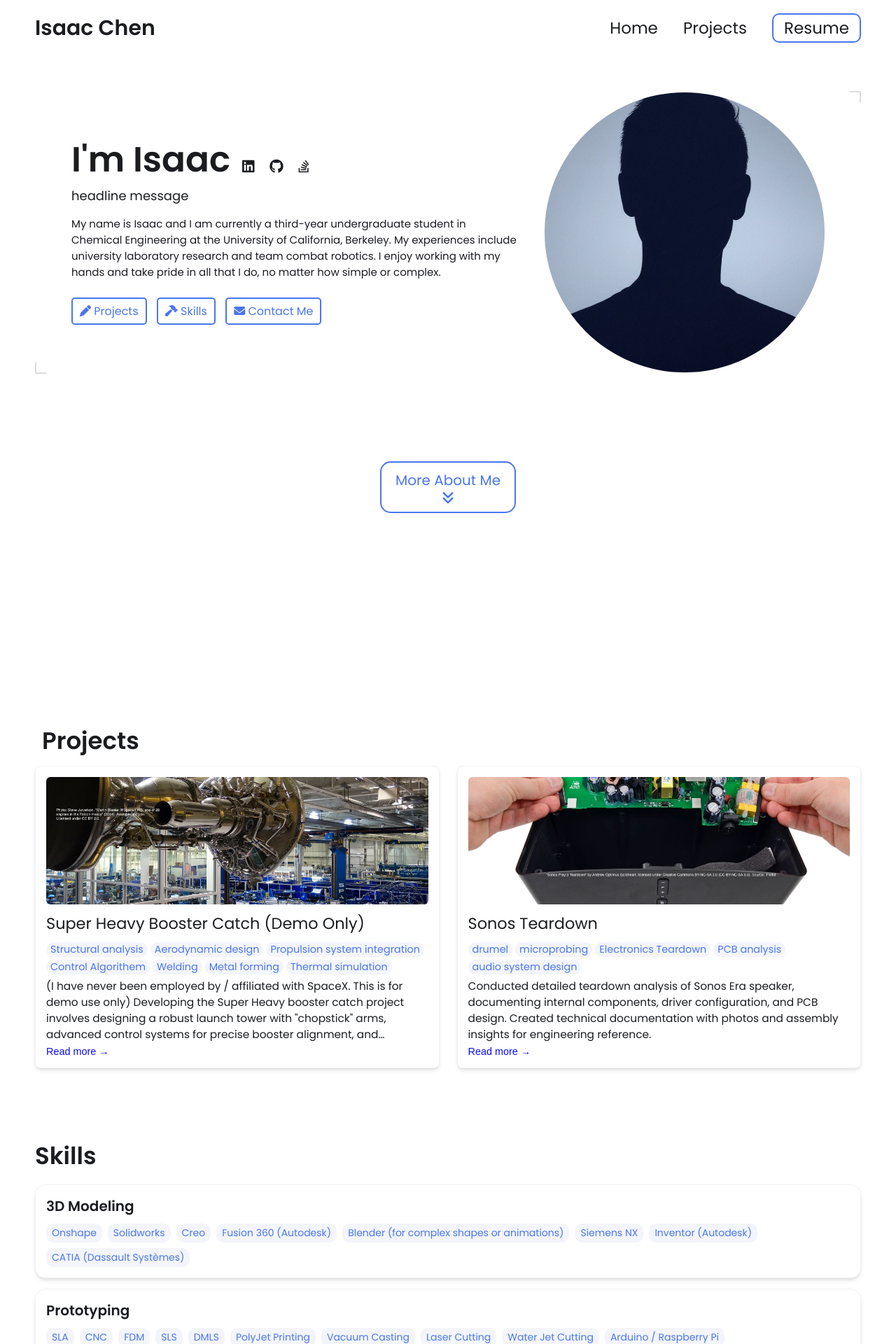
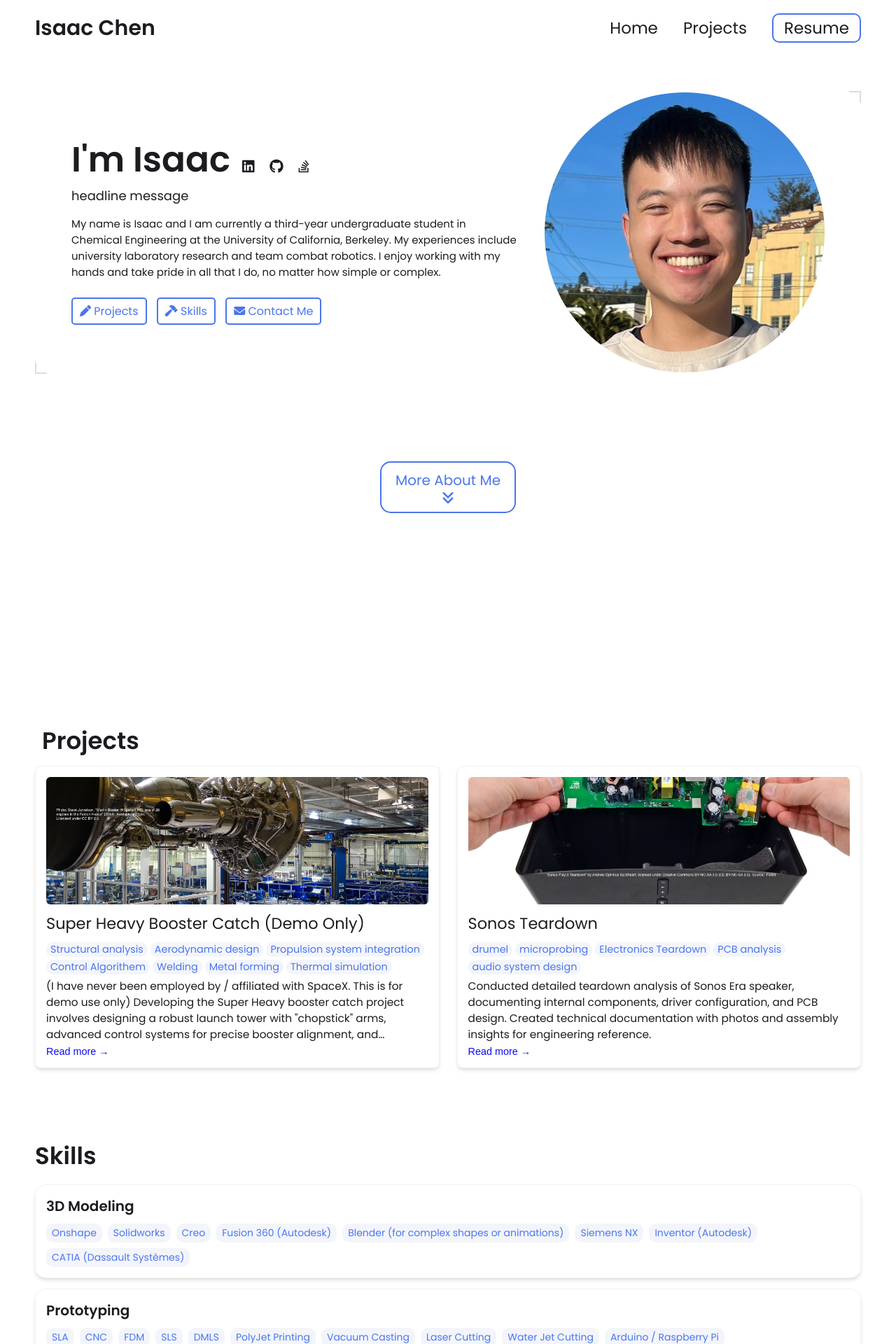
Before and after one commit to isaajnchen/isaajnchen.github.io, a Jekyll site: the page built from index.html, in a window 1280 px wide. Shown: the top 1920 px of the page at 70% size. Built offline with Jekyll 4.4.1, drawn with Linux system fonts in a browser that asks for light colours.

Commit message:
Update _config.yml

```diff
--- a/_config.yml
+++ b/_config.yml
@@ -21,12 +21,12 @@ description: >- # dont remove this line. this will ignore all new lines until th
 
 
 # Place your profile image in /assets/images/profile-image/folder and edit the file name
-profile_image: ./assets/images/profile-image/avatar.jpeg
+profile_image: ./assets/images/profile-image/avatar.jpg
 
 
 # Link your resume
 # You can place your resume in assets/resume/{resume.pdf or add external link such as pdf saved in google drive
-resume-url: https://drive.google.com/file/d/13Z3duVzh-gguPU5r03oJVEE6rV9rd3DS/view?usp=sharing # or /assets/resume/resume.pdf
+resume-url: https://drive.google.com/file/d/1s03DhHVi_dzpaZcc_j2Tw-GNlAJIAF3k/view?usp=sharing # or /assets/resume/resume.pdf
 
 
 # Set up external links - this will show up as small icons next to your name.
```
